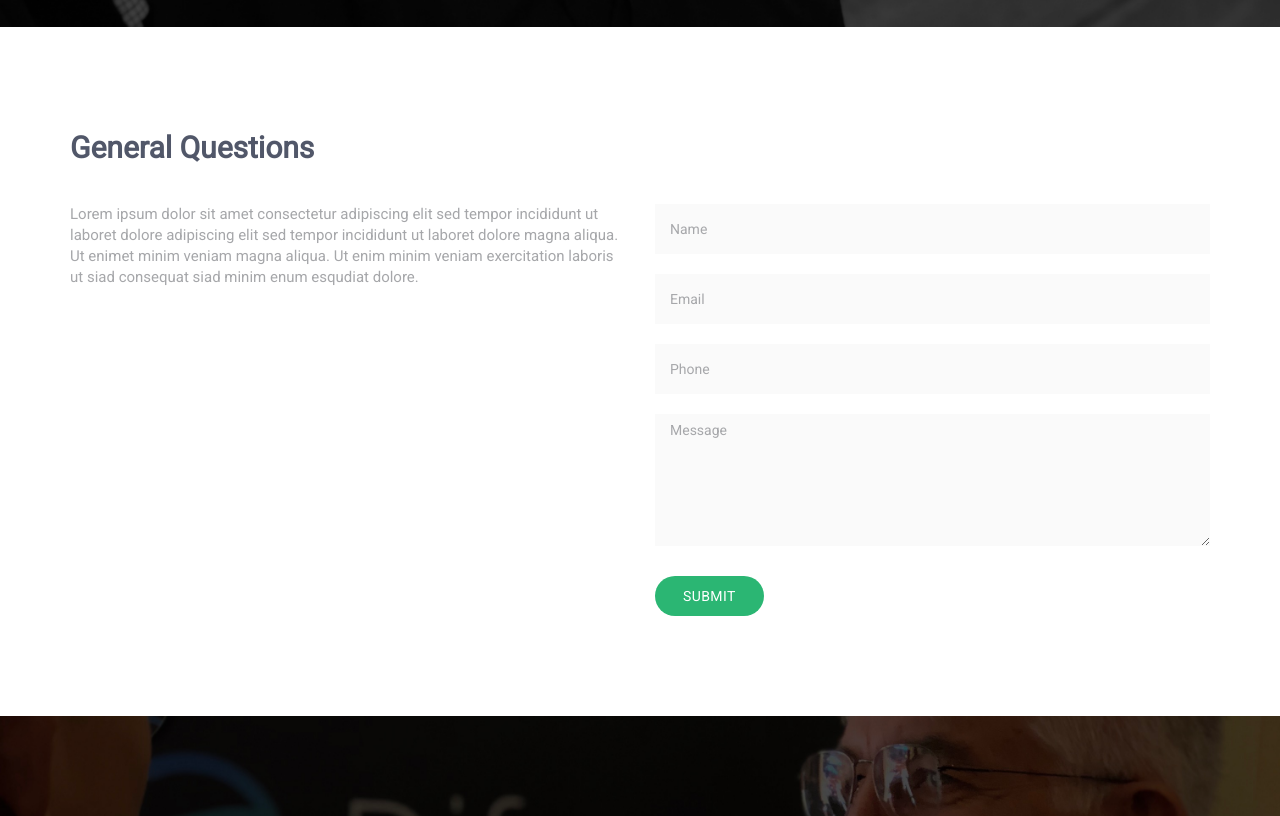
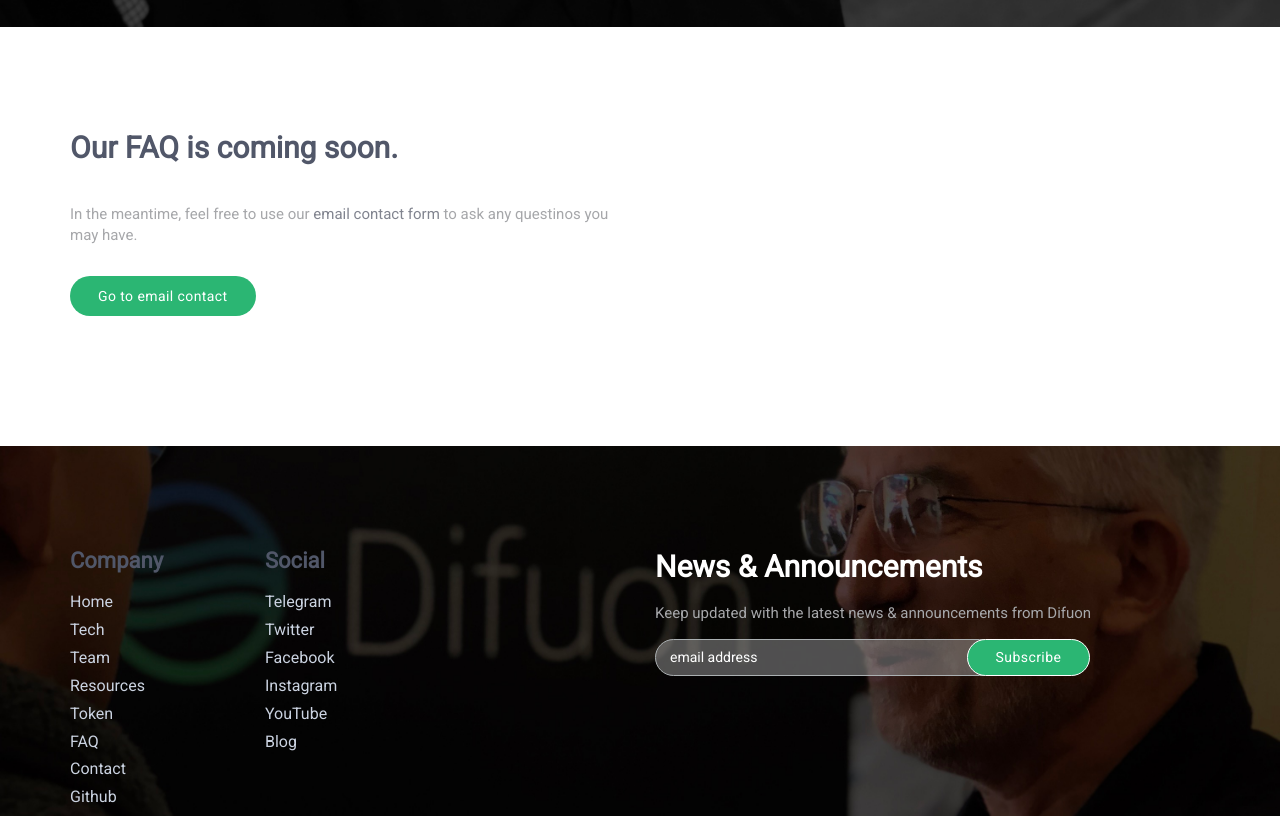
Before and after one commit to Difuon/website, a website: page faq.html in a window 1280 px wide. Shown: the part 473-1289 px from the top of the page. Drawn offline with nearby package versions, Linux system fonts and the light colour scheme.

Commit message:
changed the faq to not have the email form. email form was not working on the contact page. i fixed it.

```diff
--- a/faq.html
+++ b/faq.html
@@ -193,7 +193,7 @@
         <div class="content-lg container">
             <div class="row margin-b-20">
                 <div class="col-sm-6">
-                    <h2>General Questions</h2>
+                    <h2>Our FAQ is coming soon.</h2>
                 </div>
             </div>
             <!--// end row -->
@@ -201,18 +201,13 @@
             <div class="row">
                 <div class="col-sm-6 sm-margin-b-50">
                     <div class="margin-b-30">
-                        <p>Lorem ipsum dolor sit amet consectetur adipiscing elit sed tempor incididunt ut laboret dolore adipiscing elit sed tempor incididunt ut laboret dolore magna aliqua. Ut enimet minim veniam magna aliqua. Ut enim minim veniam exercitation laboris ut siad consequat siad minim enum esqudiat dolore.</p>
+                        <p>In the meantime, feel free to use our <a href="/contact">email contact form</a> to ask any questinos you may have. </p>
                     </div>
-
-                </div>
-                <div class="col-sm-6">
-                            <input type="text" class="form-control footer-input margin-b-20" placeholder="Name" required>
-                            <input type="email" class="form-control footer-input margin-b-20" placeholder="Email" required>
-                            <input type="text" class="form-control footer-input margin-b-20" placeholder="Phone" required>
-                            <textarea class="form-control footer-input margin-b-30" rows="6" placeholder="Message" required></textarea>
-                            <button type="submit" class="btn-theme btn-theme-sm btn-base-bg text-uppercase">Submit</button>
+                    <div class="margin-b-30">
+                        <a class="btn-theme btn-theme-sm btn-base-bg">Go to email contact</a>
                     </div>
                 </div>
+
             </div>
             <!--// end row -->
         </div>
```
Also changed, not shown: contact.html (+14 -10 lines).
